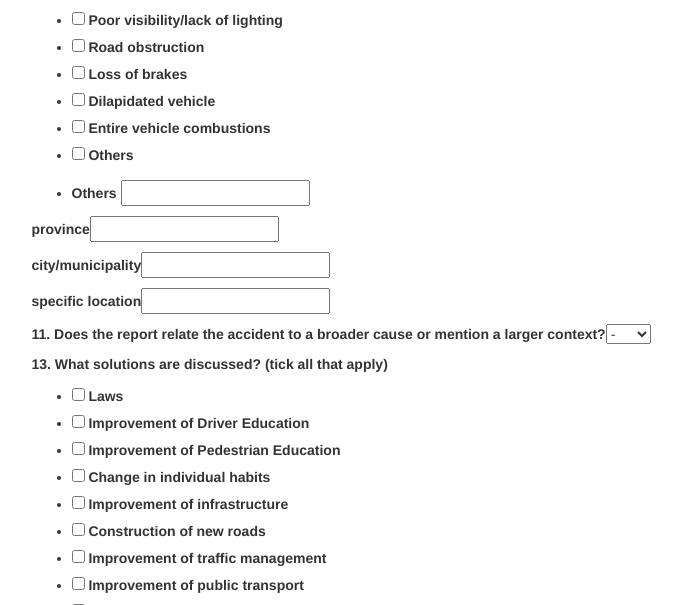
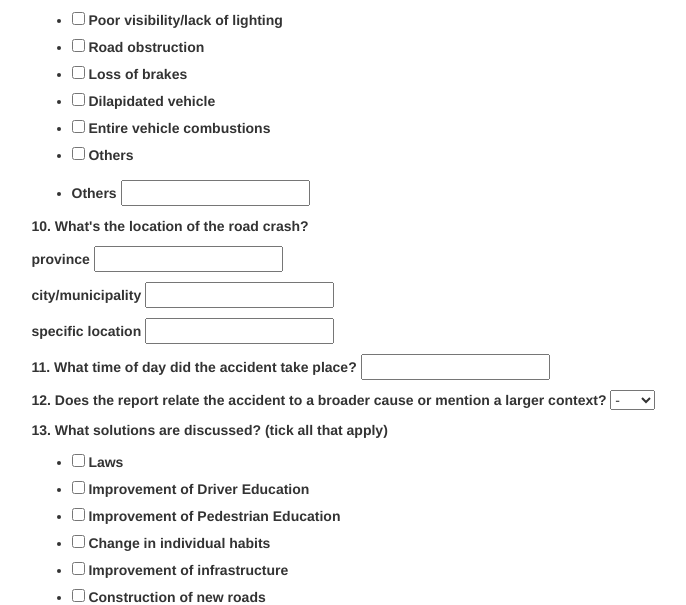
Before and after one commit to piafaustino/in-the-news, a Django app: template who_django/news_articles/templates/news_articles/base_filter_edit.html in a window 1280 px wide. Shown: the part 2403-3008 px from the top of the page, without its empty margins (46-732 px from the left). Run offline with Django 3.2, Linux system fonts and the light colour scheme; the template is opened without the code that fills it: values that come from a table or form of the project are taken from there, others are empty; some libraries are stand-ins or nearby versions.

Commit message:
This closes issue #26

```diff
--- a/who_django/news_articles/forms.py
+++ b/who_django/news_articles/forms.py
@@ -147,6 +147,8 @@ class NewsArticleForm(forms.Form):
 		widget=forms.CheckboxSelectMultiple(),required=False)
 	potential_cause_others = forms.CharField(label="Others", max_length=100, required=False)
 
+	#the question on item 11 is on the html template.
+
 	region_label = "province"
 	region = forms.CharField(label=region_label, max_length=100,required=False)
 
@@ -156,7 +158,10 @@ class NewsArticleForm(forms.Form):
 	specific_location_label = "specific location"
 	specific_location = forms.CharField(label=specific_location_label, max_length=100,required=False)
 
-	larger_context_label = "11. Does the report relate the accident to a broader cause or mention a larger context?"
+	accident_time_of_day_label = "11. What time of day did the accident take place?"
+	accident_time_of_day = forms.CharField(label=accident_time_of_day_label, max_length=100,required=False)
+
+	larger_context_label = "12. Does the report relate the accident to a broader cause or mention a larger context?"
 	larger_context_choices = (
 		('-','-'),
 		('Yes','Yes'),
--- a/who_django/news_articles/models.py
+++ b/who_django/news_articles/models.py
@@ -16,6 +16,7 @@ class NewsArticle(models.Model):
 	language = models.CharField(max_length=20, blank=True,null=True)
 	kicker = models.CharField(max_length=300,blank=True,null=True)
 	order_id = models.IntegerField(blank=True, null=True)
+	accident_time_of_day = models.CharField(max_length=300,blank=True,null=True)
 
 	#video article fields
 	view_count = models.IntegerField(blank=True, null=True)
@@ -33,6 +34,9 @@ class NewsArticle(models.Model):
 	youtube_id = models.CharField(max_length=20,null=True)
 	dislike_count = models.IntegerField(blank=True, null=True)
 	link = models.CharField(max_length=300,null=True)
+#	order_id = models.IntegerField(blank=True, null=True)
+#	accident_time_of_day = models.CharField(max_length=300,blank=True,null=True)
+
 
 	#type of news (video or article)
 	news_type = models.CharField(max_length=300, blank=True, null=True)
--- a/who_django/news_articles/templates/news_articles/base_filter_edit.html
+++ b/who_django/news_articles/templates/news_articles/base_filter_edit.html
@@ -66,7 +66,7 @@
 			    <div class="form-group">
 			    	{% csrf_token %}
 			    	{% for field in form %}
-			    		{% if "region" in field.label %}
+			    		{% if "province" in field.label %}
 			    			<p><strong>10. What's the location of the road crash?</strong></p>
 			    		{% endif %}
 
@@ -82,7 +82,7 @@
 			    		    <textarea cols="75" id="id_injured_reported" name="injured_reported" rows="7" placeholder="Place details here."></textarea></p>
 
 			    		{% else %}
-			    			<p><strong>{{ field.label }}</strong>{{ field }}</p>
+			    			<p><strong>{{ field.label }}</strong> {{ field }}</p>
 			    		{% endif %}
 
 			    	{% endfor %}
```
Also changed, not shown: who_django/news_articles/migrations/0027_newsarticle_accident_time_of_day.py (added).
